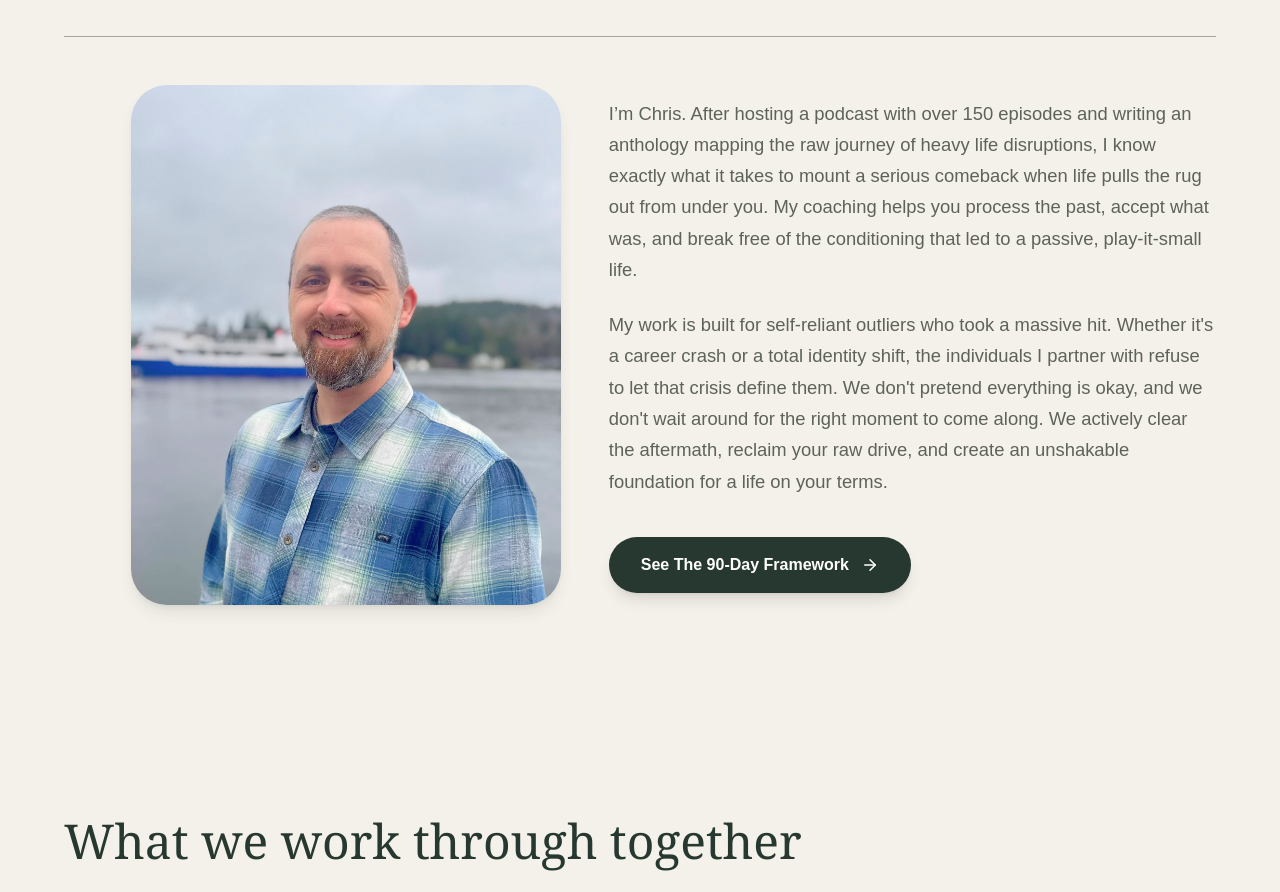
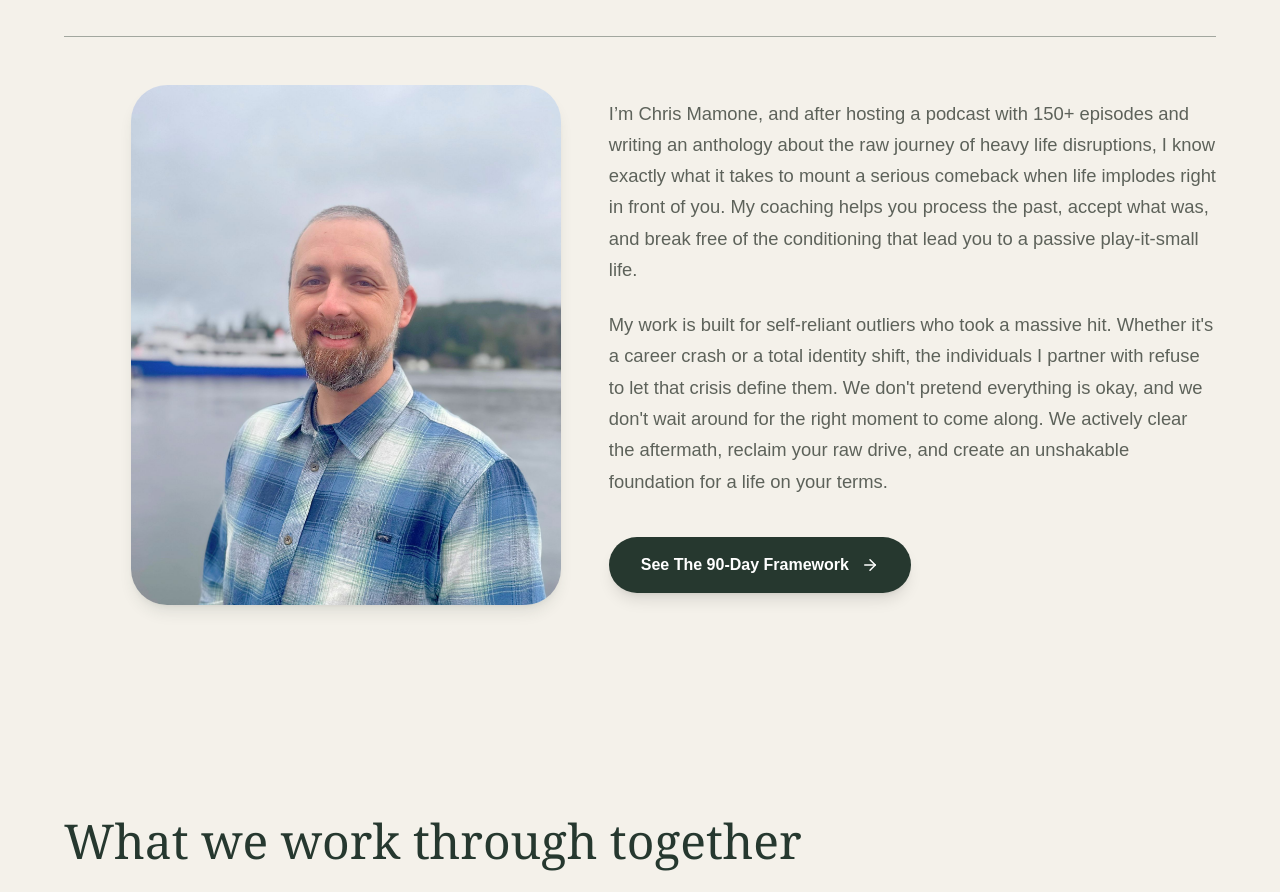
Before and after one commit to mybecomingpath/my-becoming-path, a Next.js app: page / in a window 1280 px wide. Shown: the part 812-1704 px from the top of the page. Built offline with nearby package versions, Linux system fonts and the light colour scheme.

Commit message:
Update page.tsx

```diff
--- a/app/page.tsx
+++ b/app/page.tsx
@@ -121,12 +121,7 @@ const menuItems = [
       {/* COLUMN B: BODY TEXT */}
       <div className="max-w-[620px]">
         <p className="text-[1.15rem] leading-[1.7] text-[#5D625A]">
-          I’m Chris. After hosting a podcast with over 150 episodes and writing
-          an anthology mapping the raw journey of heavy life disruptions, I know
-          exactly what it takes to mount a serious comeback when life pulls the
-          rug out from under you. My coaching helps you process the past, accept
-          what was, and break free of the conditioning that led to a passive,
-          play-it-small life.
+          I’m Chris Mamone, and after hosting a podcast with 150+ episodes and writing an anthology about the raw journey of heavy life disruptions, I know exactly what it takes to mount a serious comeback when life implodes right in front of you. My coaching helps you process the past, accept what was, and break free of the conditioning that lead you to a passive play-it-small life.
         </p>
 
         <p className="mt-6 text-[1.15rem] leading-[1.7] text-[#5D625A]">
```
